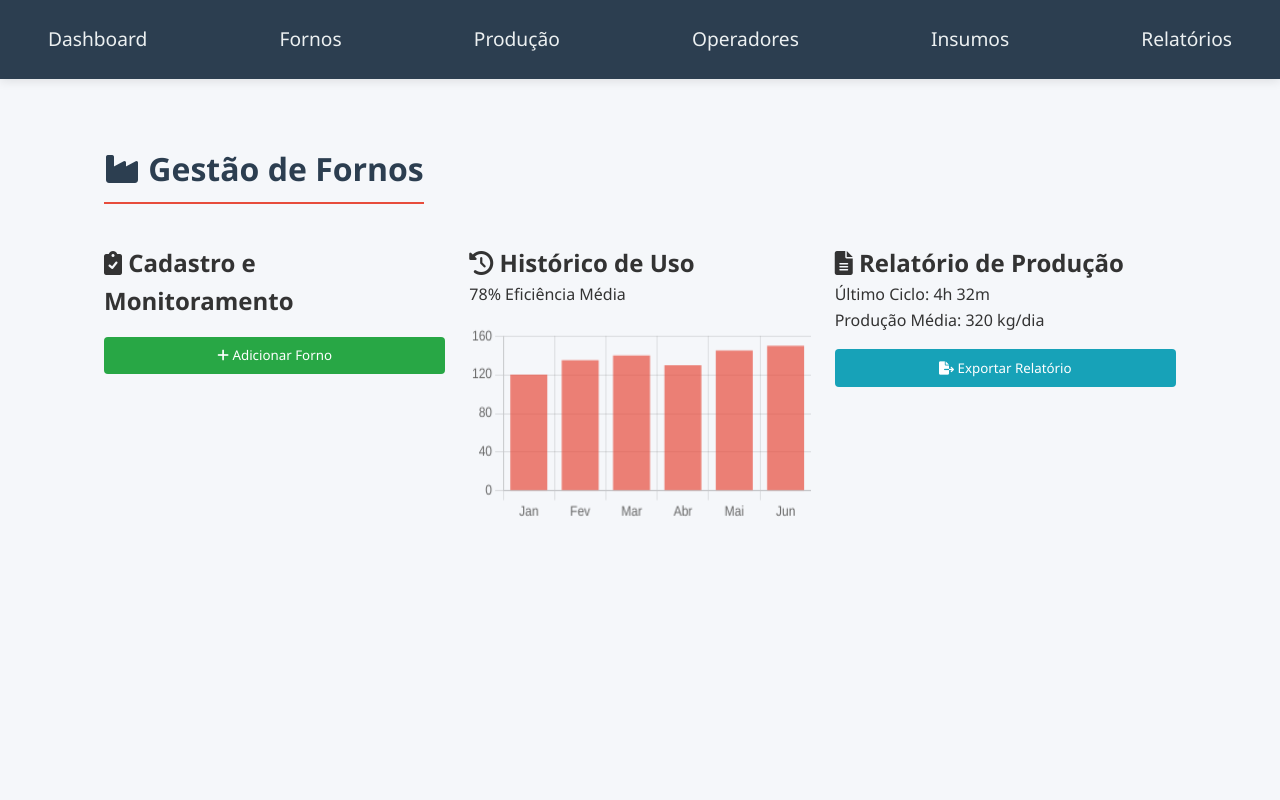
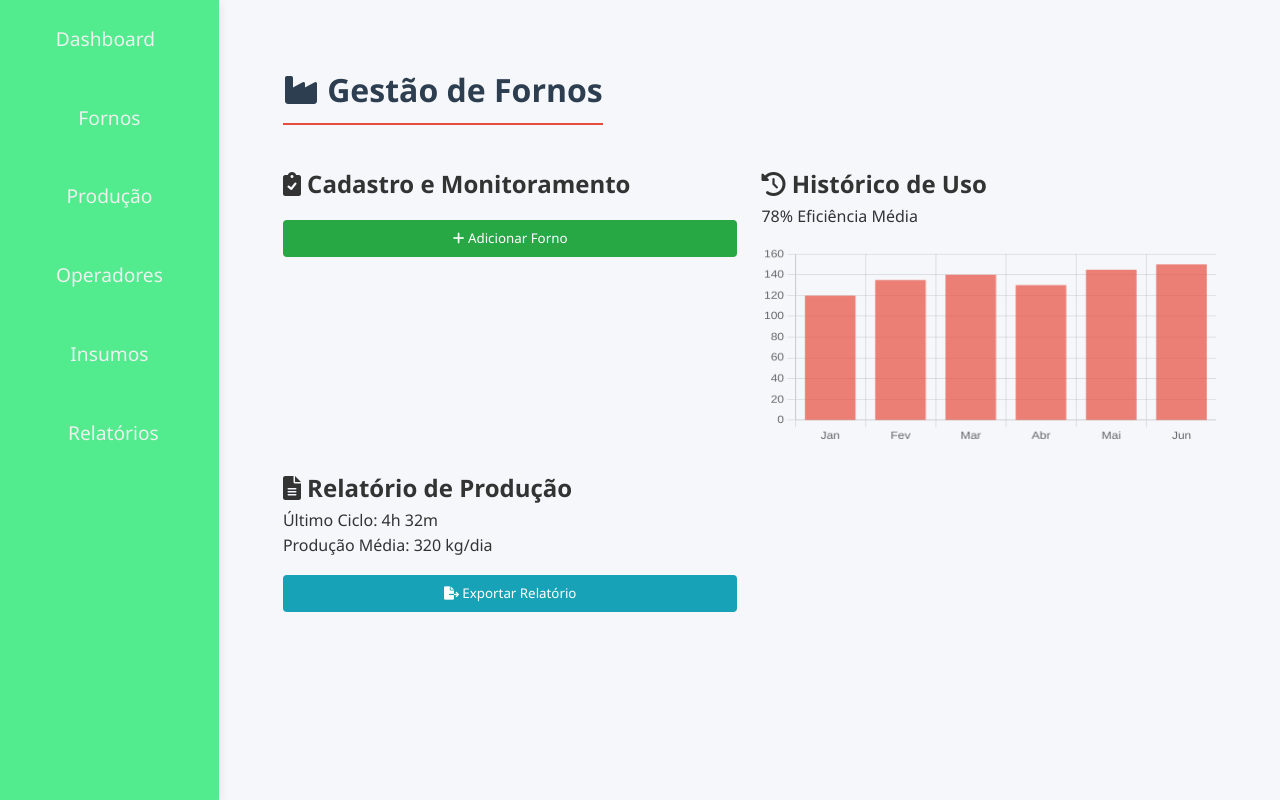
Before and after one commit to Henrique088/carvao_web, a Flask app: page /fornos in a window 1280 px wide. Run offline with Flask 3, Linux system fonts and the light colour scheme.

Commit message:
alterando o menu para lateral

```diff
--- a/static/css/base.css
+++ b/static/css/base.css
@@ -11,23 +11,25 @@ body {
     color: #333;
     line-height: 1.6;
     display: flex;
-    flex-direction: column;
+    flex-direction: row;
     min-height: 100vh;
 }
 
 /* Barra de navegação */
 nav {
-    background-color: #2c3e50;
+    background-color: #52eb8d;
     padding: 1rem 2rem;
     box-shadow: 0 2px 10px rgba(0, 0, 0, 0.1);
+    gap: 2rem;
     display: flex;
-    justify-content: space-between;
+    flex-direction: column;
+    justify-content:safe;
     align-items: center;
 
 }
 
 nav a {
-    color: #ecf0f1;
+    color: #ecf1ef;
     text-decoration: none;
     font-weight: 500;
     padding: 0.5rem 1rem;
@@ -38,7 +40,7 @@ nav a {
 }
 
 nav a:hover {
-    background-color: #34495e;
+    background-color: #1df3c8;
     color: #fff;
     transform: translateY(-2px);
 }
```
